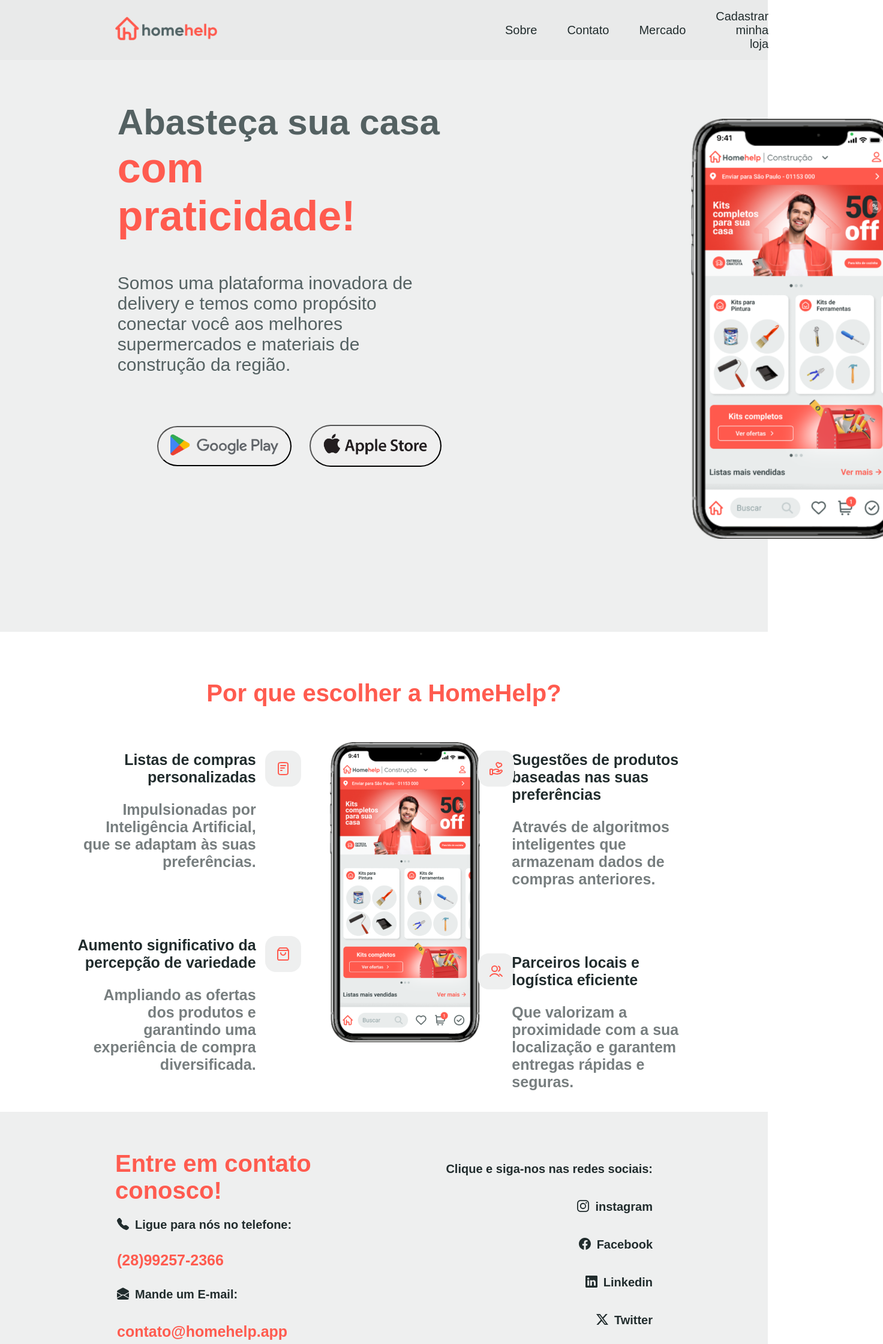
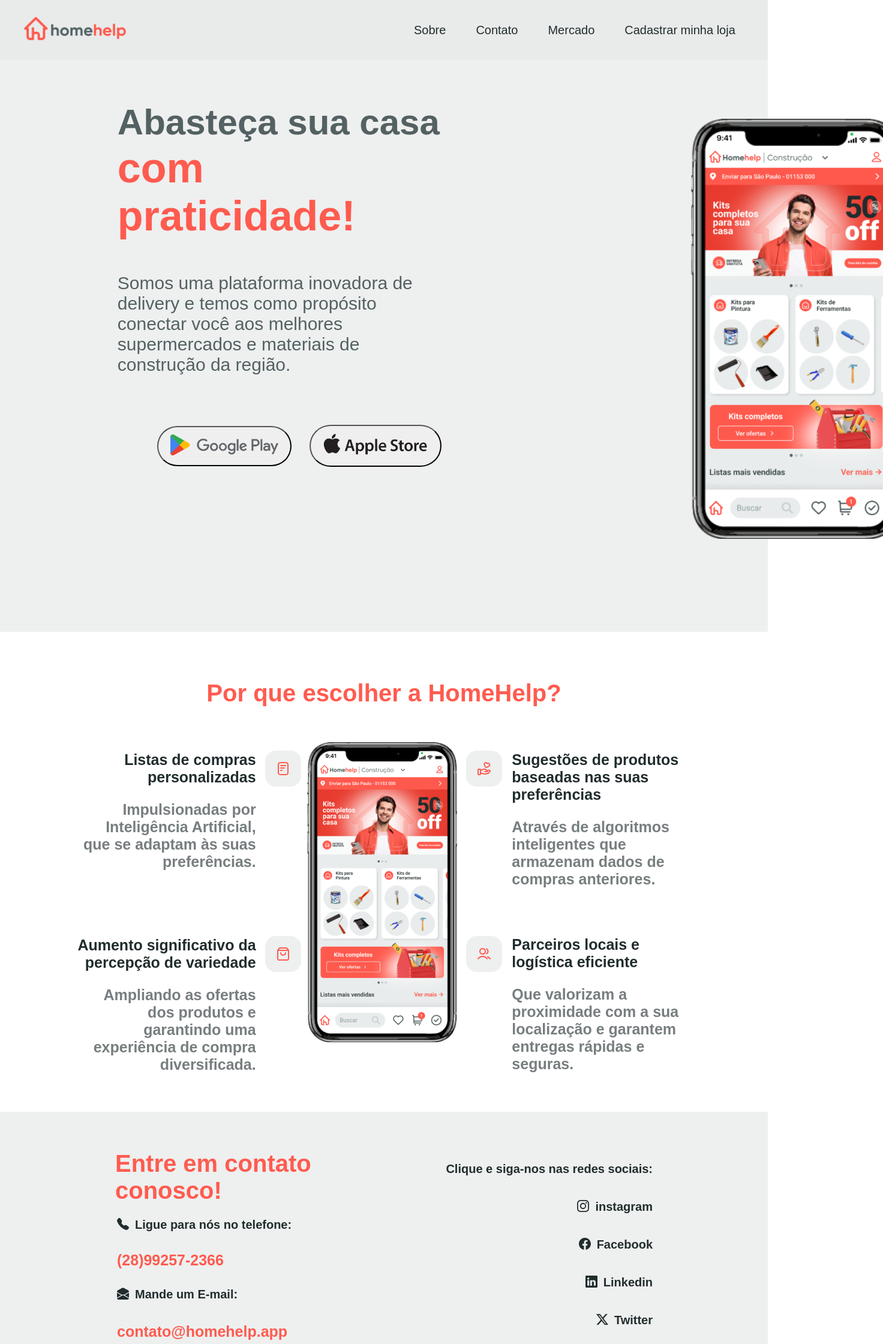
Before and after one commit to karol003/Landing-Page-Homehelp, a Next.js app: page /Construcao in a window 1280 px wide. Shown: the top 2240 px of the page at 60% size, 1472 px wide, since content can reach past the window. Built offline with nearby package versions, Linux system fonts and the light colour scheme.

Commit message:
Add files via upload

```diff
--- a/pages/Construcao.js
+++ b/pages/Construcao.js
@@ -1,3 +1,4 @@
+
 import styles from '../styles/page.module.css';
 import Link from 'next/link';
 import { BsFillTelephoneFill, BsFillEnvelopeOpenFill, BsTwitterX, BsLinkedin, BsFacebook, BsInstagram } from "react-icons/bs";
@@ -14,6 +15,11 @@ const Construçao = ({ Component, pageProps }) => {
     useEffect(() => {
       document.title = "Materiais de construção";
     }, []);
+
+
+
+
+
   };
 
   return (
@@ -79,19 +85,20 @@ const Construçao = ({ Component, pageProps }) => {
           </div>
           <div className={styles.linkes}>
             <div className={styles.linkplay}>
-             <a href="#" className="link-googleplay"> <button>
+             <a href="#demo-modal" className="link-googleplay"> <button>
 
               <img className={styles.img} src="image/gugou.png" alt="Google Play" />
               </button></a>
             </div>
             <div className={styles.linkapple}>
-             <a href="#" className="link-applestore"> <button>
+             <a href="#demo-modal" className="link-applestore"> <button >
 
               <img className={styles.img} src="image/Apple_Store.png" alt="Apple store" />
               </button></a>
-            </div>
-          </div>
-          </div>
+               </div>
+               </div>
+                </div>
+
 
 
         </section>
@@ -188,6 +195,5 @@ const Construçao = ({ Component, pageProps }) => {
     </div>
 
   );
-
 };
 export default Construçao;
--- a/styles/page.module.css
+++ b/styles/page.module.css
@@ -1310,11 +1310,62 @@
     }
       }
       @media only screen and (min-width: 1025px) and (max-width: 1920px) {
+        .header {
+            text-align: start;
+        }
+
+        .menupc li a {
+            text-align: start;
+
+        }
+        .menupc .a {
+            margin-left: 50px;
+        }
+        .menupc  {
+
+          width: 100%;
+        }
+
+        .header .a {
+            display: inline;
+        }
+
         .logo {
-            width: 170px;
-           margin-right: 80px;
-        }
+            margin-left: 40px;
+        }
+        .colunaone img {
+            position: relative;
+            left: 7%;
+            width: 250px;
+            margin-top: 70px;
+        }
+        .icon3 {
+            margin-left: -20px;
+        }
+
+        .icon4 {
+            margin-left: -20px;
+            position: relative;
+            top: 55px;
+        }
+
+        .escrito4 {
+            position: relative;
+            bottom: 30px;
+        }
+        .icon3merca {
+            margin-left: -20px;
+        }
+
+        .icon4merca {
+            margin-left: -20px;
+            position: relative;
+            top: 55px;
+        }
+
       }
+
+
 
       @media only screen and (min-width: 768px) and (max-width: 1024px) {
         .logo img{
```
